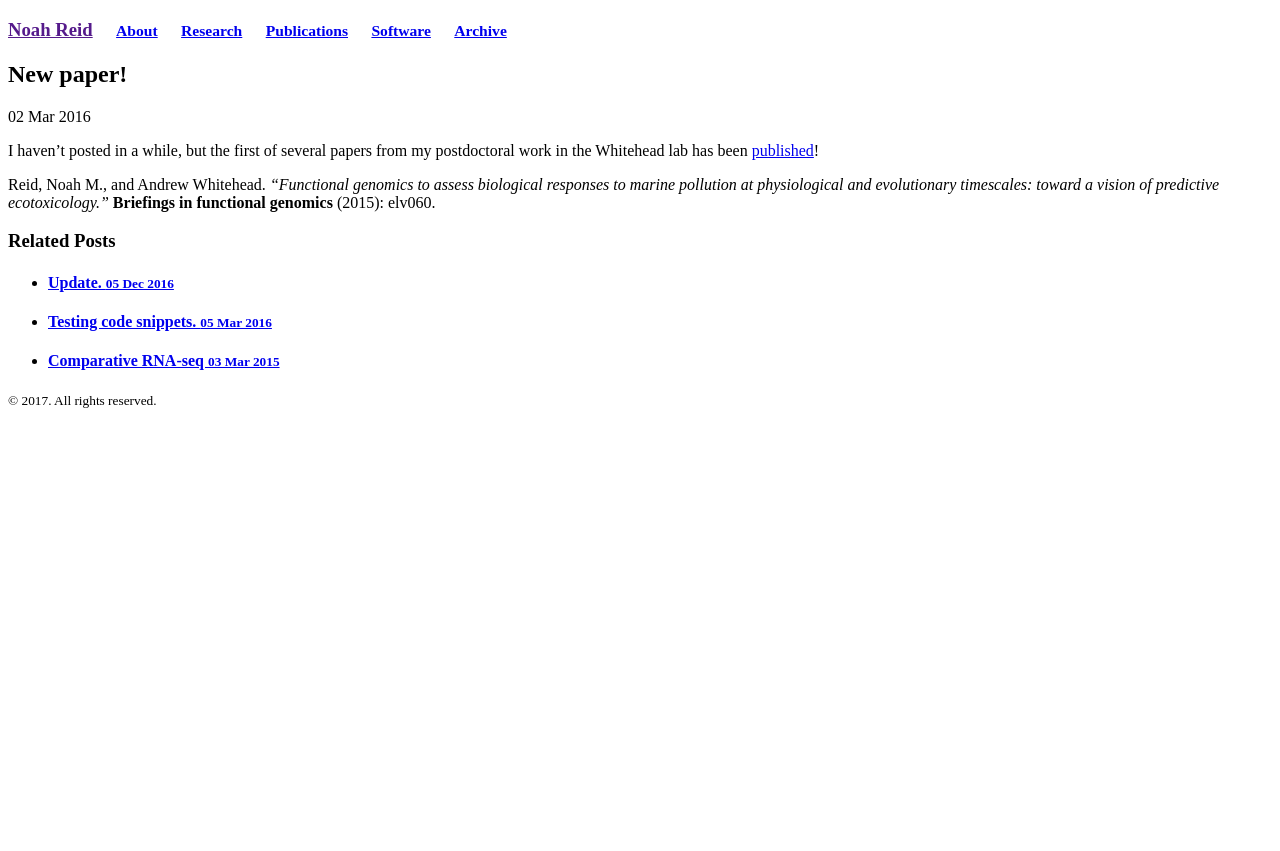
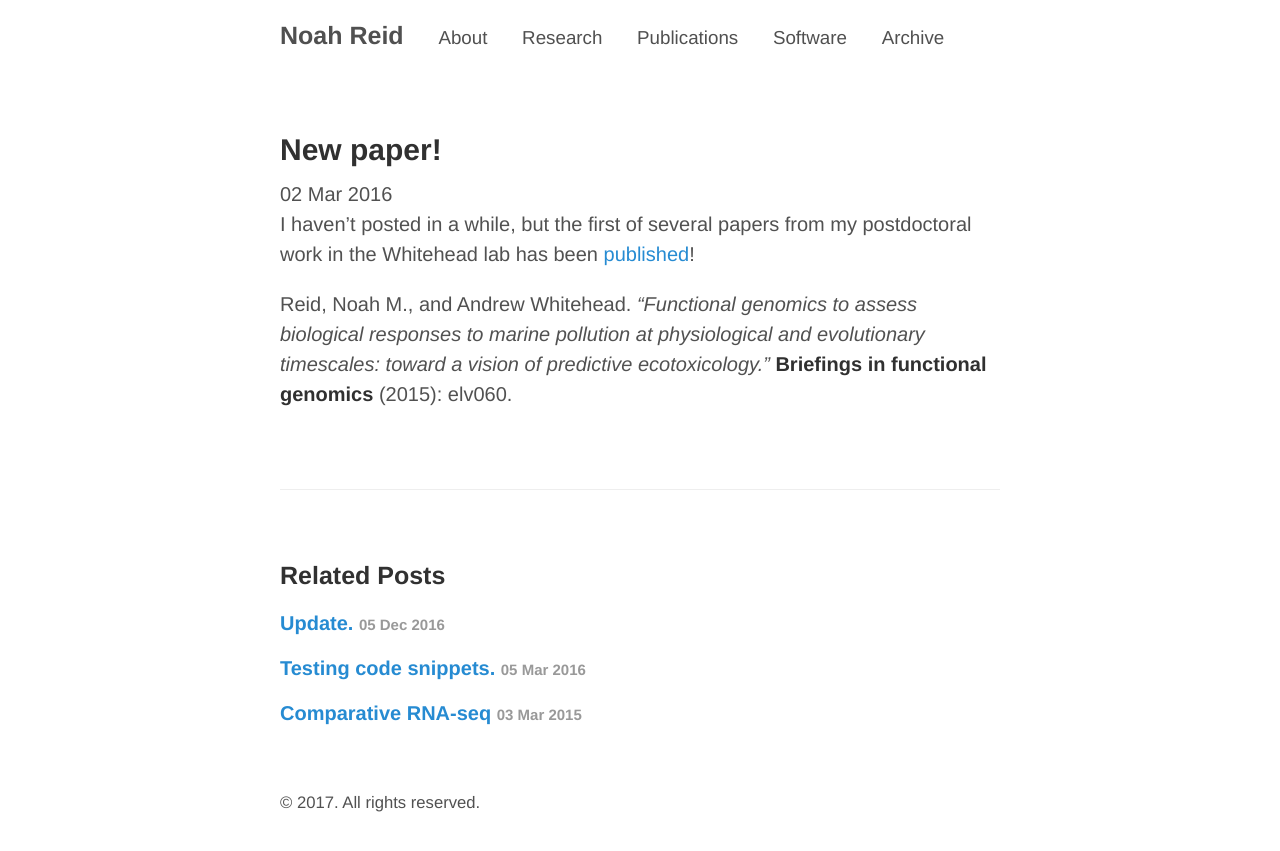
Before and after one commit to nreid/nreid.github.io, a Jekyll site: the page built from _posts/2016-03-02-newpaper.md, in a window 1280 px wide. Shown: the top 851 px of the page. Built offline with Jekyll 4.4.1, drawn with Linux system fonts in a browser that asks for light colours; comment, search, counter and statistics services are not loaded.

Commit message:
baseurl issue test

```diff
--- a/_includes/head.html
+++ b/_includes/head.html
@@ -14,13 +14,13 @@
   </title>
 
   <!-- CSS -->
-  <link rel="stylesheet" href="{{ site.baseurl }}public/css/poole.css">
-  <link rel="stylesheet" href="{{ site.baseurl }}public/css/syntax.css">
+  <link rel="stylesheet" href="{{ site.baseurl }}/public/css/poole.css">
+  <link rel="stylesheet" href="{{ site.baseurl }}/public/css/syntax.css">
 
   <!-- Icons -->
-  <link rel="apple-touch-icon-precomposed" sizes="144x144" href="{{ site.baseurl }}public/apple-touch-icon-precomposed.png">
-  <link rel="shortcut icon" href="{{ site.baseurl }}public/favicon.ico">
+  <link rel="apple-touch-icon-precomposed" sizes="144x144" href="{{ site.baseurl }}/public/apple-touch-icon-precomposed.png">
+  <link rel="shortcut icon" href="{{ site.baseurl }}/public/favicon.ico">
 
   <!-- RSS -->
-  <link rel="alternate" type="application/atom+xml" title="{{ site.title }}" href="{{ site.baseurl }}atom.xml">
+  <link rel="alternate" type="application/atom+xml" title="{{ site.title }}" href="{{ site.baseurl }}/atom.xml">
 </head>
--- a/_layouts/default.html
+++ b/_layouts/default.html
@@ -8,7 +8,7 @@
     <div class="container content">
       <header class="masthead">
         <h3 class="masthead-title">
-          <a href="{{ site.baseurl }}" title="Home">{{ site.title }}</a>
+          <a href="{{ site.baseurl }}/" title="Home">{{ site.title }}</a>
           <small>{{ site.tagline }}</small>
 
 	  {% for page in site.pages_list %}
--- a/_layouts/post.html
+++ b/_layouts/post.html
@@ -14,7 +14,7 @@ layout: default
     {% for post in site.related_posts limit:3 %}
       <li>
         <h4>
-          <a href="{{ site.baseurl }}{{ post.url }}">
+          <a href="{{ site.baseurl }}/{{ post.url }}">
             {{ post.title }}
             <small><time datetime="{{ post.date | date_to_xmlschema }}">{{ post.date | date_to_string }}</time></small>
           </a>
```
Also changed, not shown: 15 other files.
